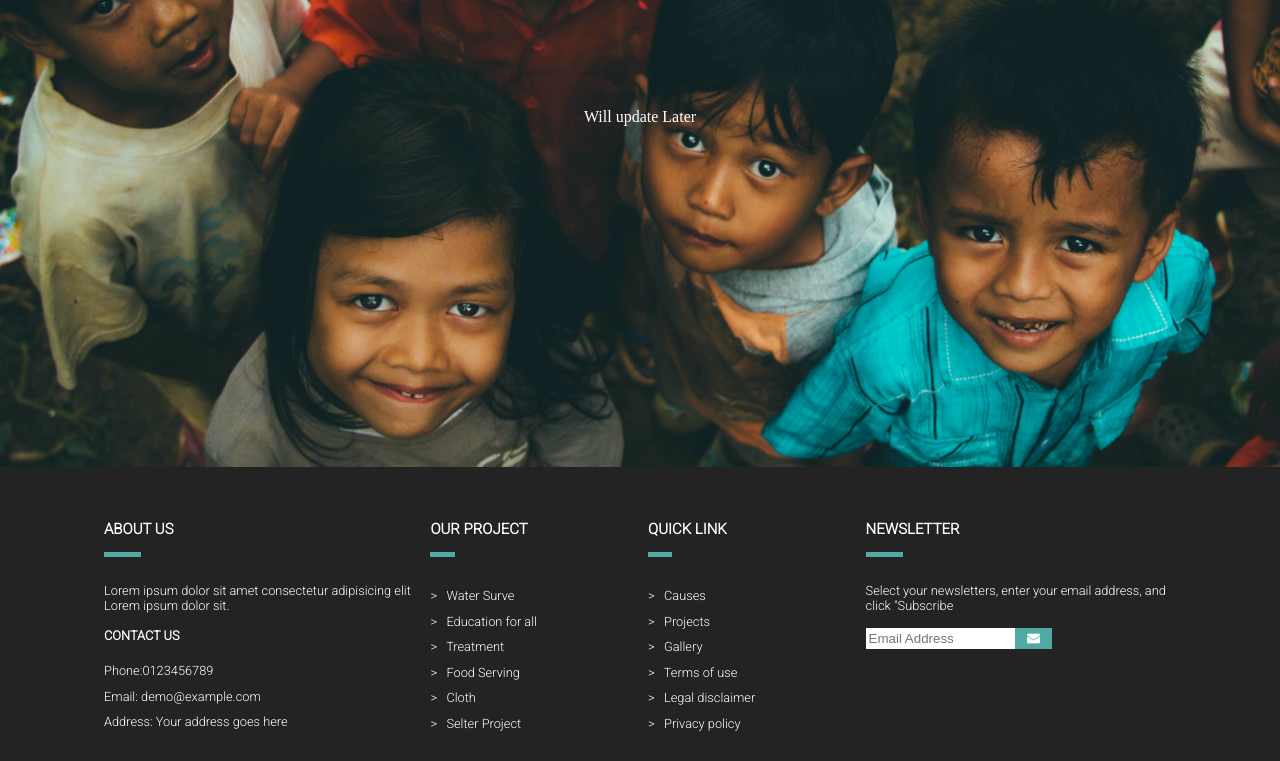
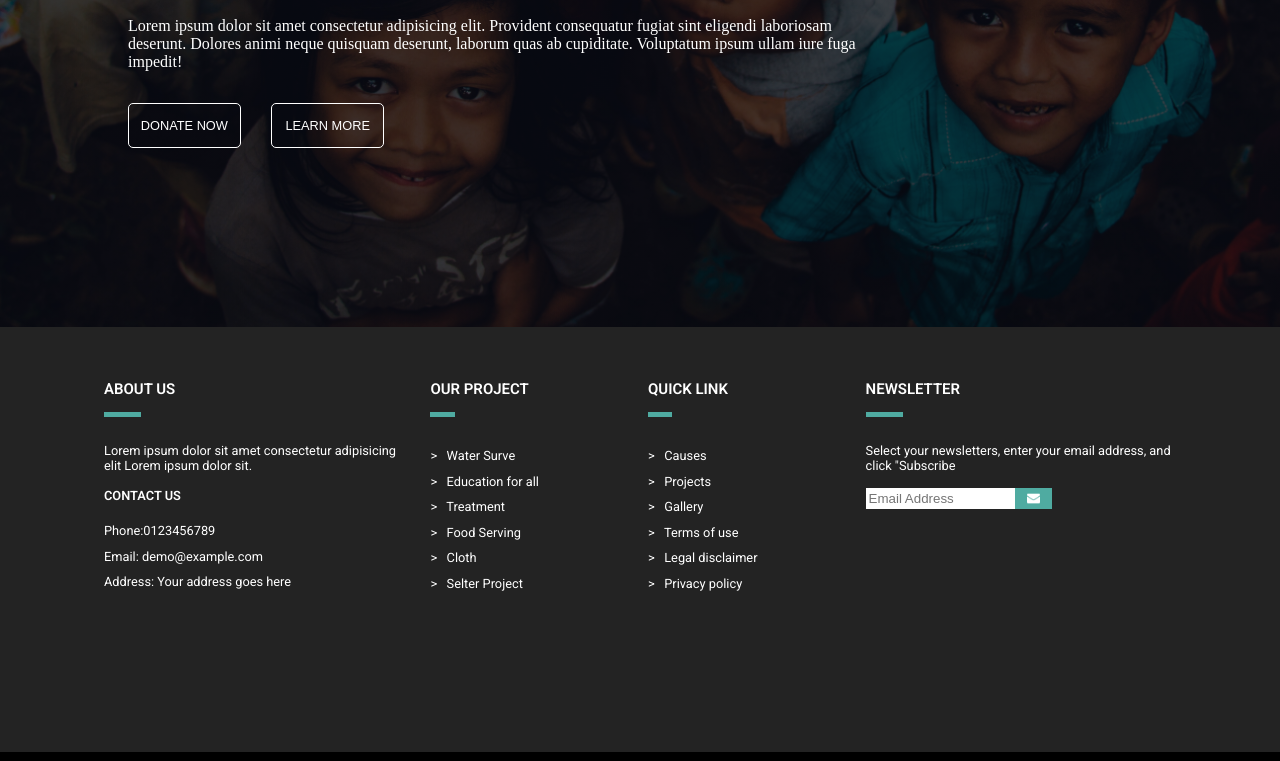
Before and after one commit to rahulJain2002/projectBBR, a plain HTML site: page index.html in a window 1280 px wide. Shown: the part 393-1154 px from the top of the page. Drawn offline with Linux system fonts and the light colour scheme.

Commit message:
Added intro inside section

```diff
--- a/index.html
+++ b/index.html
@@ -5,7 +5,7 @@
     <meta charset="UTF-8">
     <meta http-equiv="X-UA-Compatible" content="IE=edge">
     <meta name="viewport" content="width=device-width, initial-scale=1.0">
-    <link href="https://fonts.googleapis.com/css2?family=Roboto:wght@100;300&display=swap" rel="stylesheet">
+    <link href="https://fonts.googleapis.com/css2?family=Roboto:wght@100;300;400;500;600&display=swap" rel="stylesheet">
     <title>Project</title>
     <style>
         * {
@@ -123,18 +123,85 @@
         }
 
 
+
+
+
+
+
+
+
+
+
+
+
         /* Section */
-        section {
+        .section {
             color: white;
             display: flex;
             justify-content: center;
             align-items: center;
-            height: 700px;
-            background: url(images/bg-1.jpg);
+            width: 100%;
+            height: 70vh;
+            min-height: 416px;
+            background-image: linear-gradient(rgba(4, 0, 10, 0.73), rgba(4, 0, 10, 0.73)), url(images/bg-1.jpg);
             background-repeat: no-repeat;
             background-size: cover;
-            background-position: center;
+            background-position: bottom left;
         }
+
+        .section-main-container {
+            /* border: 2px solid green; */
+            display: flex;
+            flex-direction: column;
+            justify-content: space-around;
+            height: 40%;
+            width: 80%;
+        }
+
+        .section-main-container h2 {
+            /* border: 2px solid blue; */
+            font-family: 'Roboto', sans-serif;
+            font-weight: 500;
+            font-size: 2rem;
+        }
+
+        .section-main-container p {
+            /* border: 2px solid yellow; */
+            width: 73%;
+            margin: 1% 0;
+        }
+
+        .section-button-container {
+            /* border: 2px solid orange; */
+            display: flex;
+            width: 25%;
+            height: 20%;
+            justify-content: space-between;
+        }
+
+        .section-button-container button {
+            height: 100%;
+            font-size: 0.8rem;
+            background-color: transparent;
+            color: white;
+            border: 1px solid;
+            width: 44%;
+            border-radius: 5px;
+            cursor: pointer;
+        }
+
+        .section-button-container button:hover{
+            background-color: black;
+            transition-property: background-color;
+            transition-duration: 2s;
+        }
+
+
+
+
+
+
+
 
         /* Footer */
         .footer {
@@ -167,7 +234,8 @@
             position: relative;
             margin: 0px 8px;
         }
-        .box p a{
+
+        .box p a {
             text-decoration: none;
             color: white;
         }
@@ -203,13 +271,15 @@
             align-items: center;
         }
 
-        .grid-item1 p:nth-child(n+6){
+        .grid-item1 p:nth-child(n+6) {
             line-height: 2;
         }
-        .grid-item2 p{
+
+        .grid-item2 p {
             line-height: 2;
         }
-        .grid-item3 p{
+
+        .grid-item3 p {
             line-height: 2;
         }
 
@@ -223,22 +293,22 @@
             align-items: center;
         }
 
-        .footer-2 p span{
+        .footer-2 p span {
             color: red;
         }
 
-        .foot2-item2 ul{
+        .foot2-item2 ul {
             display: flex;
             justify-content: space-between;
         }
-        .foot2-item2 ul li{
+
+        .foot2-item2 ul li {
             list-style: none;
         }
 
-        .foot2-item2{
+        .foot2-item2 {
             width: 12%;
         }
-
     </style>
 </head>
 
@@ -291,7 +361,18 @@
     </header>
 
 
-    <section> Will update Later</section>
+    <section class="section">
+        <div class="section-main-container">
+            <h2>WE CAN HELP SOMEONE</h2>
+            <p>Lorem ipsum dolor sit amet consectetur adipisicing elit. Provident consequatur fugiat sint eligendi
+                laboriosam deserunt. Dolores animi neque quisquam deserunt, laborum quas ab cupiditate. Voluptatum ipsum
+                ullam iure fuga impedit!</p>
+            <div class="section-button-container">
+                <button>DONATE NOW</button>
+                <button>LEARN MORE</button>
+            </div>
+        </div>
+    </section>
 
     <footer class="footer">
         <div class="footer-1">
```
